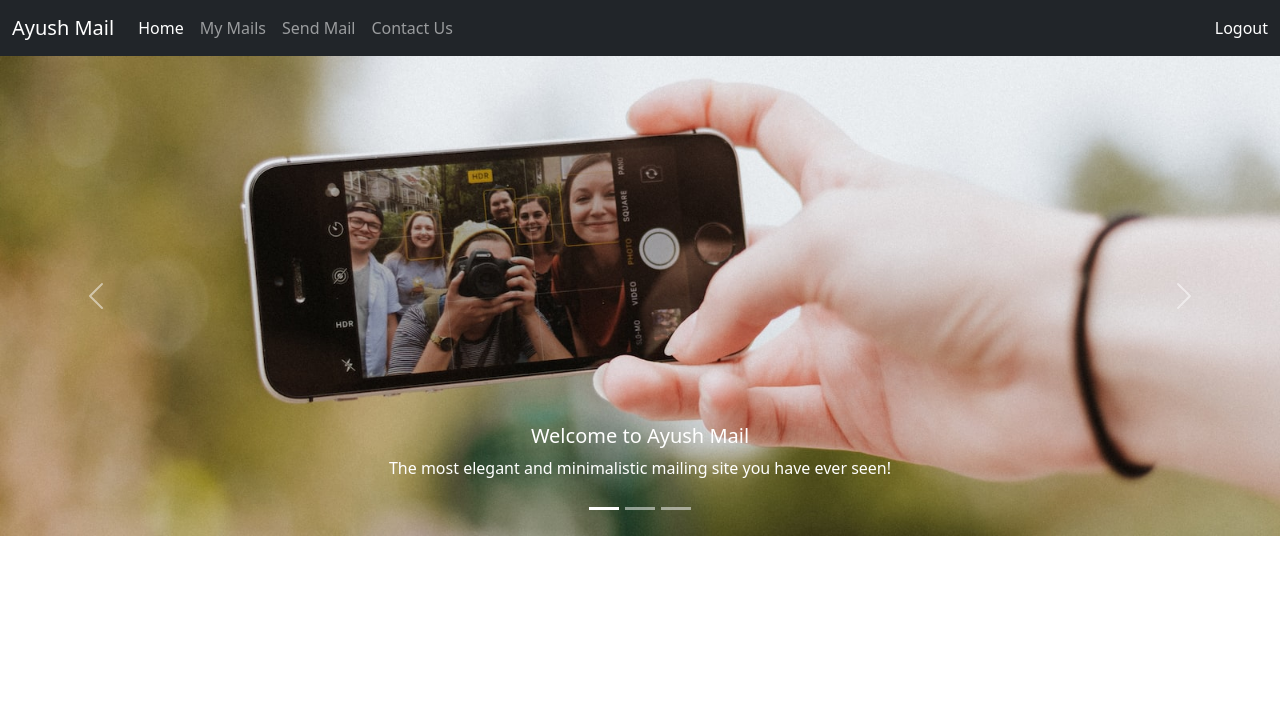
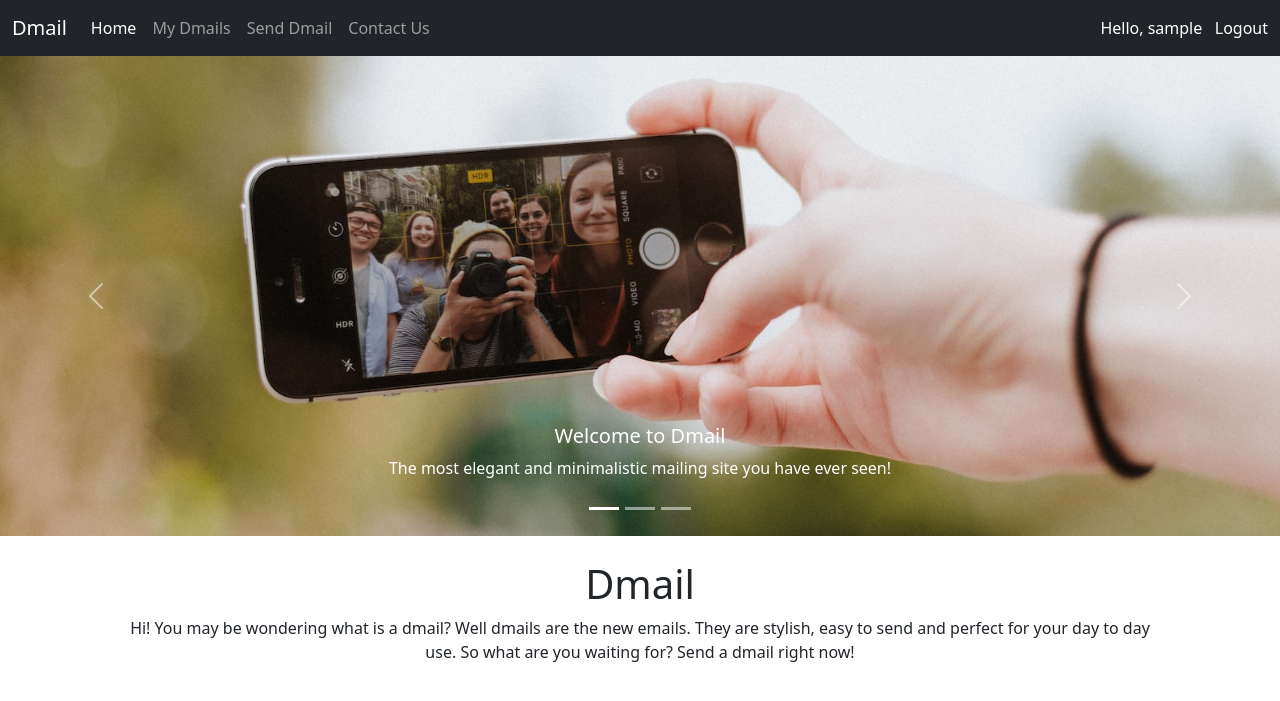
Before and after one commit to Ayush-Baranwal-X/ayush_mail, a Django app: page / in a window 1280 px wide. Shown: the top 701 px of the page. Run offline with Django 4.2, Linux system fonts and the light colour scheme; the visitor is signed in with stand-in values (Sample User, id 1).

Commit message:
Made some new components and improved the look

```diff
--- a/home/views.py
+++ b/home/views.py
@@ -17,6 +17,7 @@ def index(request):
         return redirect('/login')
     context = {
         'home_tab' : 'active',
+        'user_name' : request.user.username,
     }
     return render(request, 'index.html', context)
 
@@ -28,7 +29,8 @@ def mails(request):
     context = {
         'mails_tab' : 'active',
         'mails' : mails,
-        'number' : number
+        'number' : number,
+        'user_name' : request.user.username,
     }
     return render(request, 'mails.html', context)
 
@@ -40,6 +42,7 @@ def mail(request,pk):
     context = {
         'mails_tab' : 'active',
         'mail' : mail,
+        'user_name' : request.user.username,
     }
     return render(request, 'mail.html', context)
 
@@ -54,14 +57,18 @@ def delete(request,pk):
 def about(request):
     if request.user.is_anonymous:
         return redirect('/login')
-    return render(request, 'about.html')
+    context = {
+        'user_name' : request.user.username,
+    }
+    return render(request, 'about.html', context)
 
 def contact(request):
+    if request.user.is_anonymous:
+        return redirect('/login')
     context = {
         'contact_tab' : 'active',
+        'user_name' : request.user.username,
     }
-    if request.user.is_anonymous:
-        return redirect('/login')
     if request.method == "POST":
         name = request.POST.get("name")
         email = request.POST.get("email")
@@ -79,13 +86,14 @@ def contact(request):
     return render(request, 'contact.html', context)
 
 def sendmail(request):
+    if request.user.is_anonymous:
+        return redirect('/login')
     contacts = User.objects.all()
     context = {
         'sendmail_tab' : 'active',
         'contacts': contacts,
+        'user_name' : request.user.username,
     }
-    if request.user.is_anonymous:
-        return redirect('/login')
     if request.method == "POST":
         fromuser = request.user.username
         touser = request.POST.get("touser")
--- a/templates/about.html
+++ b/templates/about.html
@@ -1,4 +1,7 @@
 {% extends 'base.html' %}
+
+{% block title %}About Us{% endblock title %}
+
 
 {% block image %}
 <div class="container-fluid my-0 px-0">
--- a/templates/base.html
+++ b/templates/base.html
@@ -10,7 +10,9 @@
     <link href="https://cdn.jsdelivr.net/npm/bootstrap@5.0.2/dist/css/bootstrap.min.css" rel="stylesheet"
         integrity="sha384-EVSTQN3/azprG1Anm3QDgpJLIm9Nao0Yz1ztcQTwFspd3yD65VohhpuuCOmLASjC" crossorigin="anonymous" />
 
-    <title>Hello, world!</title>
+    <title>
+        {% block title %}{% endblock title %}
+    </title>
     {% block head %}{% endblock head %}
 </head>
 
@@ -24,7 +26,7 @@
 <body>
     <nav class="navbar navbar-expand-lg navbar-dark bg-dark">
         <div class="container-fluid">
-            <a class="navbar-brand" href="/about">Ayush Mail</a>
+            <a class="navbar-brand" href="/about">Dmail</a>
             <button class="navbar-toggler" type="button" data-bs-toggle="collapse"
                 data-bs-target="#navbarSupportedContent" aria-controls="navbarSupportedContent" aria-expanded="false"
                 aria-label="Toggle navigation">
@@ -38,11 +40,11 @@
                     </li>
                     <!-- My Mails -->
                     <li class="nav-item">
-                        <a class="nav-link {{mails_tab}}" href="/mails">My Mails</a>
+                        <a class="nav-link {{mails_tab}}" href="/mails">My Dmails</a>
                     </li>
                     <!-- About Us -->
                     <li class="nav-item">
-                        <a class="nav-link {{sendmail_tab}}" href="/sendmail">Send Mail</a>
+                        <a class="nav-link {{sendmail_tab}}" href="/sendmail">Send Dmail</a>
                     </li>
                     <!-- Contact Us -->
                     <li class="nav-item">
@@ -64,6 +66,10 @@
                         </ul>
                     </li> -->
                 </ul>
+                <!-- Login -->
+                <span>
+                    <a class="nav-link px-0" style="color: white">Hello, {{user_name}}&nbsp;&nbsp;&nbsp;</a>
+                </span>
                 <!-- Login -->
                 <span>
                     <a class="nav-link px-0" style="color: white" href="/logout">Logout</a>
--- a/templates/basic.html
+++ b/templates/basic.html
@@ -10,7 +10,9 @@
     <link href="https://cdn.jsdelivr.net/npm/bootstrap@5.0.2/dist/css/bootstrap.min.css" rel="stylesheet"
         integrity="sha384-EVSTQN3/azprG1Anm3QDgpJLIm9Nao0Yz1ztcQTwFspd3yD65VohhpuuCOmLASjC" crossorigin="anonymous">
 
-    <title>Hello, world!</title>
+    <title>
+        {% block title %}{% endblock title %}
+    </title>
     {% block head %}{% endblock head %}
 </head>
 
--- a/templates/contact.html
+++ b/templates/contact.html
@@ -1,4 +1,6 @@
 {% extends 'base.html' %}
+
+{% block title %}Contact Us{% endblock title %}
 
 {% block head %}
 <style>
@@ -8,7 +10,7 @@
     }
 
     .form-floating1 {
-        width: 400px;
+        width: 60%;
         margin: auto;
     }
 
--- a/templates/index.html
+++ b/templates/index.html
@@ -1,4 +1,6 @@
 {% extends 'base.html' %}
+
+{% block title %}Home{% endblock title %}
 
 {% block image %}
 <div class="container-fluid my-0 px-0">
@@ -18,7 +20,7 @@
                 <!-- <img src="https://source.unsplash.com/random/1600x600/?social" class="d-block w-100" alt="..."> -->
                 <img src="/static/7.jfif" class="d-block w-100" alt="...">
                 <div class="carousel-caption d-none d-md-block">
-                    <h5>Welcome to Ayush Mail</h5>
+                    <h5>Welcome to Dmail</h5>
                     <p>The most elegant and minimalistic mailing site you have ever seen!</p>
                 </div>
             </div>
@@ -28,7 +30,7 @@
                 <img src="/static/4.jfif" class="d-block w-100" alt="...">
                 <div class="carousel-caption d-none d-md-block">
                     <h5>Connect with Friends</h5>
-                    <p>What are your waiting for? Send a mail to your friend right now!</p>
+                    <p>What are your waiting for? Send a dmail to your friend right now!</p>
                 </div>
             </div>
             <!-- Third Image -->
@@ -36,8 +38,8 @@
                 <!-- <img src="https://source.unsplash.com/random/1600x600/?travel" class="d-block w-100" alt="..."> -->
                 <img src="/static/8.jfif" class="d-block w-100" alt="...">
                 <div class="carousel-caption d-none d-md-block">
-                    <h5>Send Professional Mails</h5>
-                    <p>Want to send some Professional mails? We got you covered!</p>
+                    <h5>Send Professional Dmails</h5>
+                    <p>Want to send some Professional dmails? We got you covered!</p>
                 </div>
             </div>
         </div>
@@ -57,8 +59,14 @@
 </div>
 {% endblock image %}
 
-<!-- {% block body %}
-{% for event in event_list %}
-
-{% endfor %}
-{% endblock body %} -->
+{% block body %}
+<br>
+<center>
+    <h1>
+        Dmail
+    </h1>
+    <p style="margin: 0% 10%;">
+        Hi! You may be wondering what is a dmail? Well dmails are the new emails. They are stylish, easy to send and perfect for your day to day use. So what are you waiting for? Send a dmail right now!
+    </p>
+</center>
+{% endblock body %}
--- a/templates/login.html
+++ b/templates/login.html
@@ -1,4 +1,6 @@
 {% extends 'basic.html' %}
+
+{% block title %}Login{% endblock title %}
 
 {% block head %}
 <style>
--- a/templates/mail.html
+++ b/templates/mail.html
@@ -1,4 +1,6 @@
 {% extends 'base.html' %}
+
+{% block title %}My Dmails{% endblock title %}
 
 {% block image %}
 
--- a/templates/mails.html
+++ b/templates/mails.html
@@ -1,4 +1,6 @@
 {% extends 'base.html' %}
+
+{% block title %}My Dmails{% endblock title %}
 
 {% block image %}
 
@@ -7,9 +9,9 @@
 {% block body %}
 
 {% if number == 0 %}
-<h1 style="align-items: center; justify-content: center; display: flex; vertical-align: middle; margin-top: 10%;">You don't have any Mails</h1>
+<h1 style="align-items: center; justify-content: center; display: flex; vertical-align: middle; margin-top: 10%;">You don't have any Dmails</h1>
 {% else %}
-<h1>You have the following Mails</h1>
+<h1>You have the following Dmails</h1>
 {% endif %}
 
 
--- a/templates/sendmail.html
+++ b/templates/sendmail.html
@@ -1,4 +1,6 @@
 {% extends 'base.html' %}
+
+{% block title %}Send Dmail{% endblock title %}
 
 {% block head %}
 <style>
@@ -8,7 +10,7 @@
     }
 
     .form-floating1 {
-        width: 400px;
+        width: 60%;
         margin: auto;
     }
 
--- a/templates/signup.html
+++ b/templates/signup.html
@@ -1,4 +1,6 @@
 {% extends 'basic.html' %}
+
+{% block title %}Signup{% endblock title %}
 
 {% block head %}
 <style>
```
Also changed, not shown: school/settings.py (+4 -4 lines).
